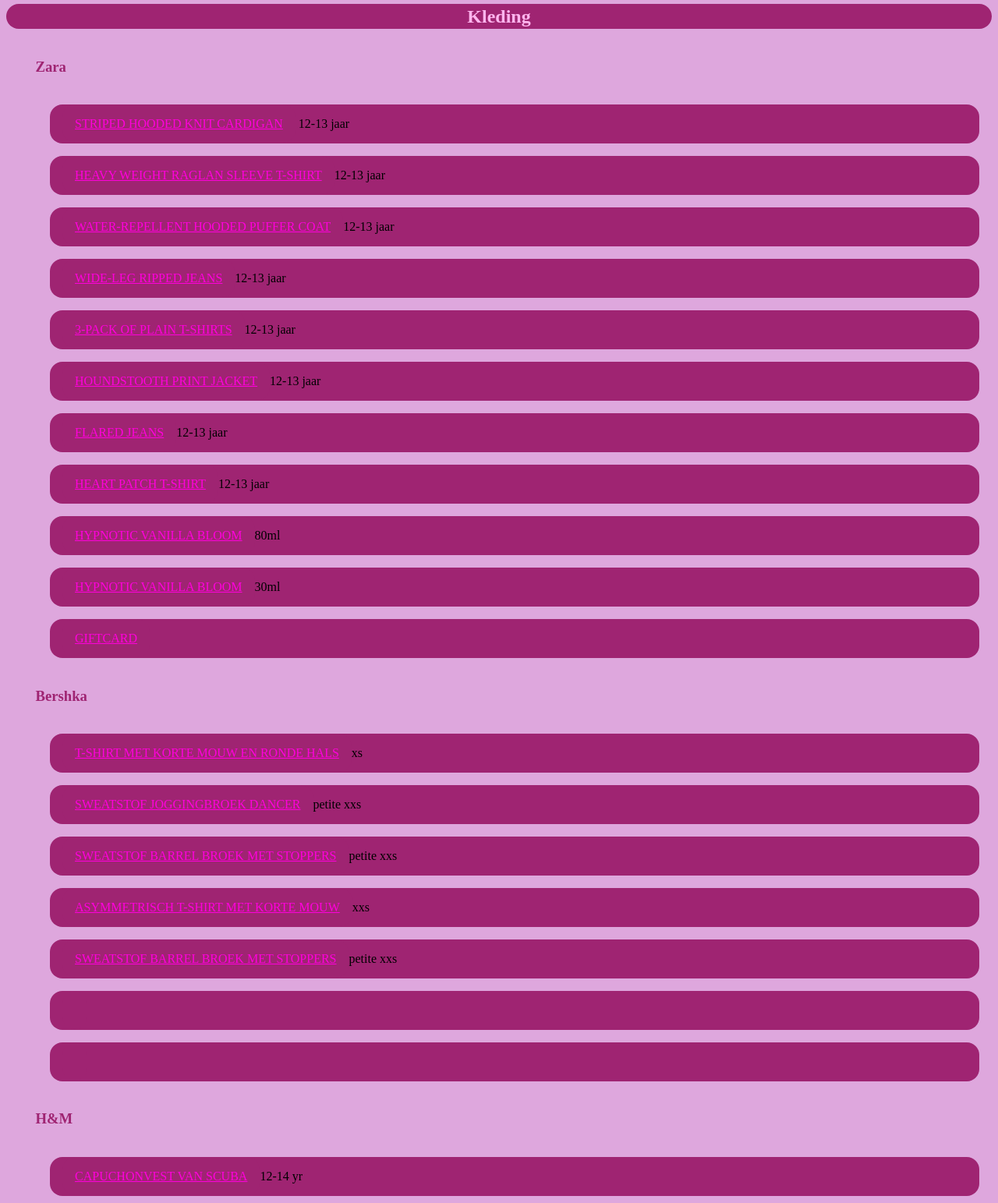
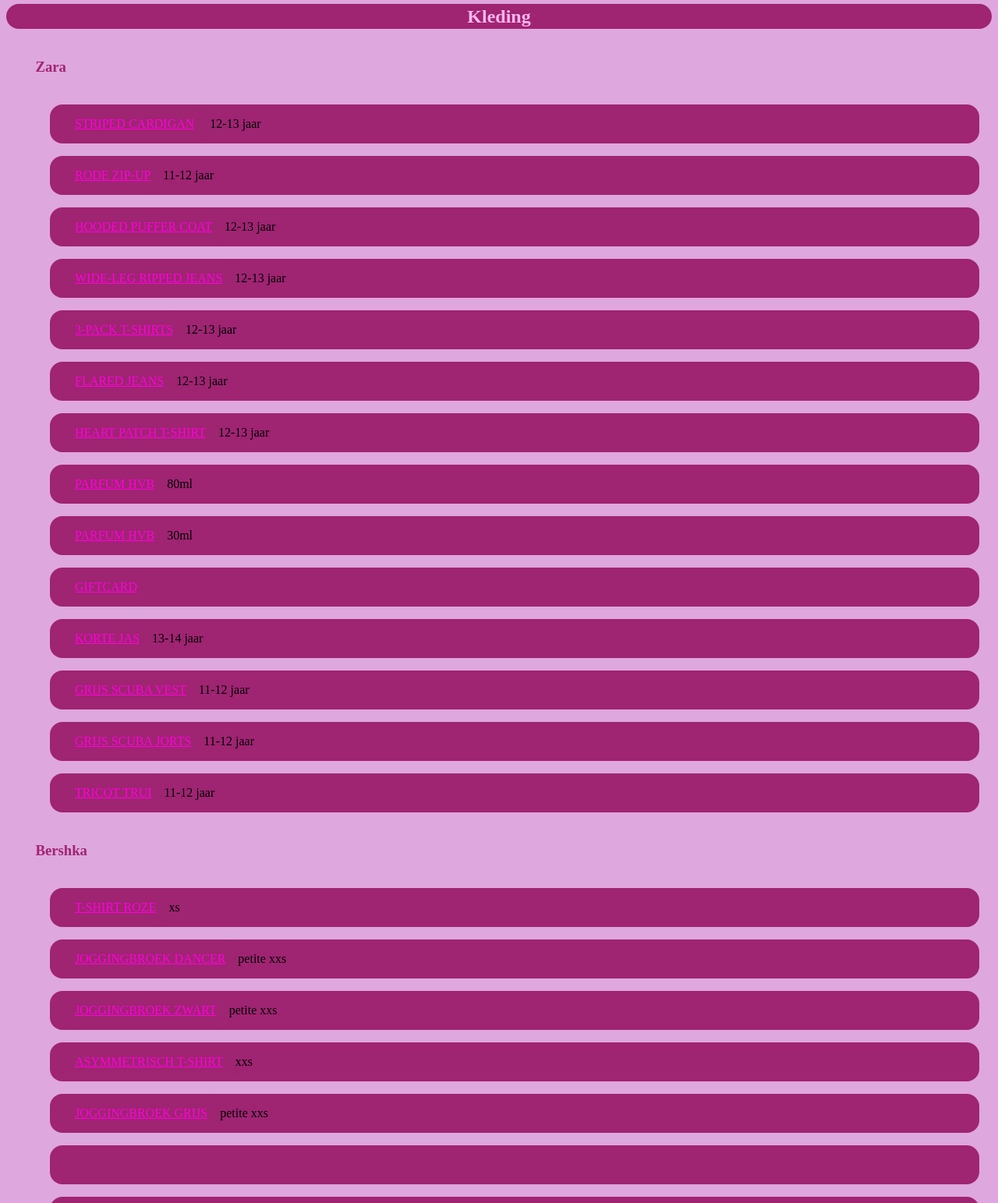
Before and after one commit to Megannn9/wishlist-MEGAN, a plain HTML site: page pagina2.html in a window 1280 px wide. Shown: the part 200-1743 px from the top of the page at 78% size. Drawn offline with Linux system fonts and the light colour scheme.

Commit message:
Add files via upload

```diff
--- a/pagina2.html
+++ b/pagina2.html
@@ -22,33 +22,36 @@
 
         <h3>Zara</h3>
         <ul>
-            <li><a href="https://www.zara.com/nl/en/striped-hooded-knit-cardigan-p03471710.html?v1=549487707">STRIPED HOODED KNIT CARDIGAN</a> 12-13 jaar</li>
-            <li><a href="https://www.zara.com/nl/en/heavy-weight-raglan-sleeve-t-shirt-p09007752.html?v1=593010836">HEAVY WEIGHT RAGLAN SLEEVE T-SHIRT</a>12-13 jaar</li>
-            <li><a href="https://www.zara.com/nl/en/water-repellent-hooded-puffer-coat-p00562704.html?v1=545479678">WATER-REPELLENT HOODED PUFFER COAT</a>12-13 jaar</li>
+            <li><a href="https://www.zara.com/nl/en/striped-hooded-knit-cardigan-p03471710.html?v1=549487707">STRIPED CARDIGAN</a> 12-13 jaar</li>
+            <li><a href="https://www.zara.com/nl/nl/sweatshirt-met-rits-en-borduursel-p01701773.html?v1=568601797&utm_campaign=productShare&utm_medium=mobile_sharing_iOS&utm_source=red_social_movil">RODE ZIP-UP</a>11-12 jaar</li>
+            <li><a href="https://www.zara.com/nl/en/water-repellent-hooded-puffer-coat-p00562704.html?v1=545479678">HOODED PUFFER COAT</a>12-13 jaar</li>
             <li><a href="https://www.zara.com/nl/en/wide-leg-ripped-jeans-p05252703.html?v1=548909886">WIDE-LEG RIPPED JEANS</a>12-13 jaar</li>
-            <li><a href="https://www.zara.com/nl/en/3-pack-of-plain-t-shirts-p09000716.html?v1=552331543">3-PACK OF PLAIN T-SHIRTS</a>12-13 jaar</li>
-            <li><a href="https://www.zara.com/nl/en/houndstooth-print-jacket-p05854708.html?v1=545404928">HOUNDSTOOTH PRINT JACKET</a>12-13 jaar</li>
+            <li><a href="https://www.zara.com/nl/en/3-pack-of-plain-t-shirts-p09000716.html?v1=552331543">3-PACK T-SHIRTS</a>12-13 jaar</li>
             <li><a href="https://www.zara.com/nl/en/flare-jeans-p00159700.html?v1=581703290">FLARED JEANS</a>12-13 jaar</li>
             <li><a href="https://www.zara.com/nl/en/heart-patch-t-shirt-p03366700.html?v1=568774749">HEART PATCH T-SHIRT</a>12-13 jaar</li>
-            <li><a href="https://www.zara.com/nl/en/hypnotic-vanilla-bloom-edp-80ml---2-72-oz-p20110641.html?v1=555528844">HYPNOTIC VANILLA BLOOM</a>80ml</li>
-            <li><a href="https://www.zara.com/nl/en/hypnotic-vanilla-bloom-edp-30ml--1-01-fl--oz---p20110656.html?v1=555529695">HYPNOTIC VANILLA BLOOM</a>30ml</li>
+            <li><a href="https://www.zara.com/nl/en/hypnotic-vanilla-bloom-edp-80ml---2-72-oz-p20110641.html?v1=555528844">PARFUM HVB</a>80ml</li>
+            <li><a href="https://www.zara.com/nl/en/hypnotic-vanilla-bloom-edp-30ml--1-01-fl--oz---p20110656.html?v1=555529695">PARFUM HVB</a>30ml</li>
             <li><a href="https://www.zara.com/nl/en/z-giftcard-mkt1394.html?v1=2543429">GIFTCARD</a></li>
+            <li><a href="https://www.zara.com/nl/nl/korte-jas-met-knopen-en-ballon-effect-p06533142.html?v1=598211800&utm_campaign=productShare&utm_medium=mobile_sharing_iOS&utm_source=red_social_movil">KORTE JAS</a>13-14 jaar</li>
+            <li><a href="https://www.zara.com/nl/nl/sweatshirt-met-rits-en-capuchon-neopreen--p08054776.html?v1=556955234&utm_campaign=productShare&utm_medium=mobile_sharing_iOS&utm_source=red_social_movil">GRIJS SCUBA VEST</a>11-12 jaar</li>
+            <li><a href="https://www.zara.com/nl/nl/bermuda-jort-effect-neopreen--p08054759.html?v1=579357888&utm_campaign=productShare&utm_medium=mobile_sharing_iOS&utm_source=red_social_movil">GRIJS SCUBA JORTS</a>11-12 jaar</li>
+            <li><a href="https://www.zara.com/nl/nl/effen-tricot-trui-p09325680.html?v1=551788948&utm_campaign=productShare&utm_medium=mobile_sharing_iOS&utm_source=red_social_movil">TRICOT TRUI</a>11-12 jaar</li>
         </ul>
 
         <h3>Bershka</h3>
         <ul>
-            <li><a href="https://www.bershka.com/nl/t-shirt-met-korte-mouw-en-ronde-hals-c0p229722989.html?colorId=144">T-SHIRT MET KORTE MOUW EN RONDE HALS</a>xs</li>
-            <li><a href="https://www.bershka.com/nl/sweatstof-joggingbroek-dancer-c0p226931572.html?colorId=529">SWEATSTOF JOGGINGBROEK DANCER</a>petite xxs</li>
-            <li><a href="https://www.bershka.com/nl/sweatstof-barrel-broek-met-stoppers-c0p229723128.html?colorId=800">SWEATSTOF BARREL BROEK MET STOPPERS</a>petite xxs</li>
-            <li><a href="https://www.bershka.com/nl/asymmetrisch-t-shirt-met-korte-mouw-c0p229730090.html?colorId=800">ASYMMETRISCH T-SHIRT MET KORTE MOUW</a>xxs</li>
-            <li><a href="https://www.bershka.com/nl/sweatstof-barrel-broek-met-stoppers-c0p229723129.html?colorId=812">SWEATSTOF BARREL BROEK MET STOPPERS</a>petite xxs</li>
+            <li><a href="https://www.bershka.com/nl/t-shirt-met-korte-mouw-en-ronde-hals-c0p229722989.html?colorId=144">T-SHIRT ROZE</a>xs</li>
+            <li><a href="https://www.bershka.com/nl/sweatstof-joggingbroek-dancer-c0p226931572.html?colorId=529">JOGGINGBROEK DANCER</a>petite xxs</li>
+            <li><a href="https://www.bershka.com/nl/sweatstof-barrel-broek-met-stoppers-c0p229723128.html?colorId=800">JOGGINGBROEK ZWART</a>petite xxs</li>
+            <li><a href="https://www.bershka.com/nl/asymmetrisch-t-shirt-met-korte-mouw-c0p229730090.html?colorId=800">ASYMMETRISCH T-SHIRT</a>xxs</li>
+            <li><a href="https://www.bershka.com/nl/sweatstof-barrel-broek-met-stoppers-c0p229723129.html?colorId=812">JOGGINGBROEK GRIJS</a>petite xxs</li>
             <li><a href=""></a></li>
             <li><a href=""></a></li>
         </ul>
 
         <h3>H&M</h3>
         <ul>
-            <li><a href="https://www2.hm.com/nl_nl/productpage.1338704004.html">CAPUCHONVEST VAN SCUBA</a>12-14 yr</li>
+            <li><a href="https://www2.hm.com/nl_nl/productpage.1338704004.html">CAPUCHONVEST SCUBA</a>12-14 yr</li>
             <li><a href="https://www2.hm.com/nl_nl/productpage.1360689001.html">JOGGERS VAN SCUBA</a>12-13 yr</li>
         </ul>
 
```
Also changed, not shown: index.html (+1 -1 lines), pagina3.html (+5 -4 lines).
